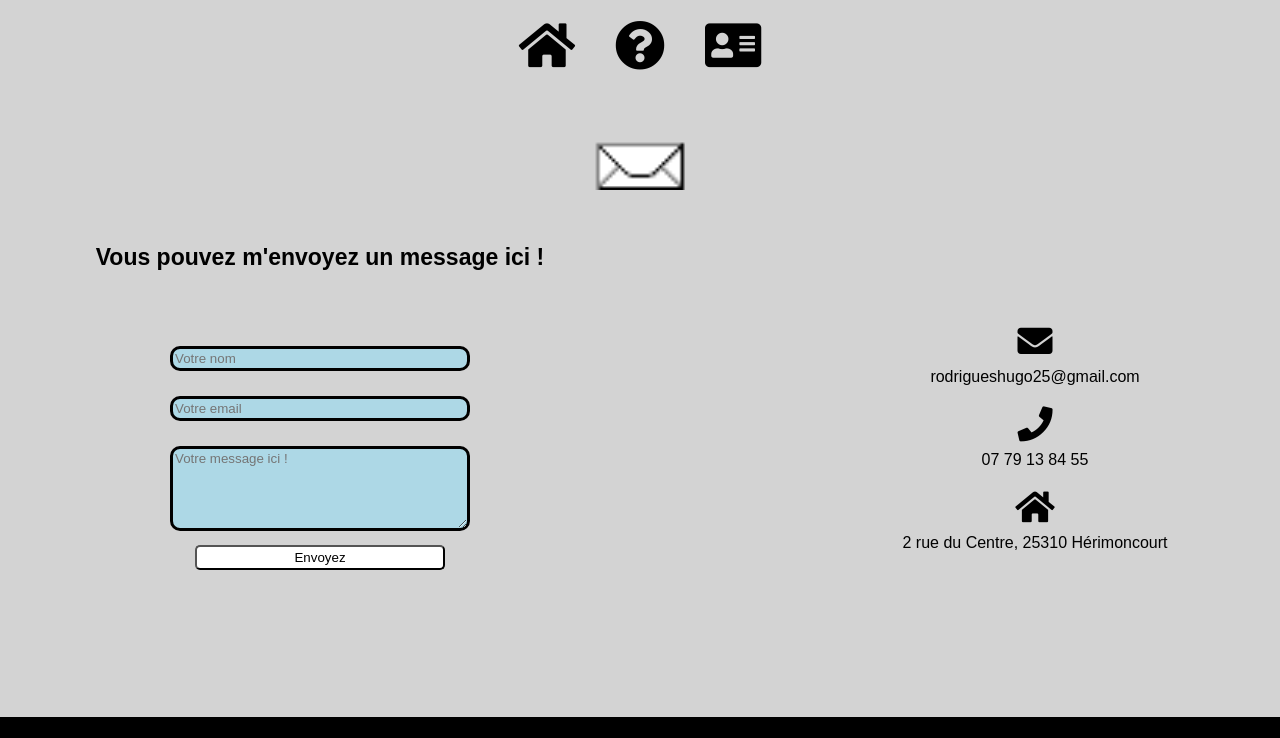
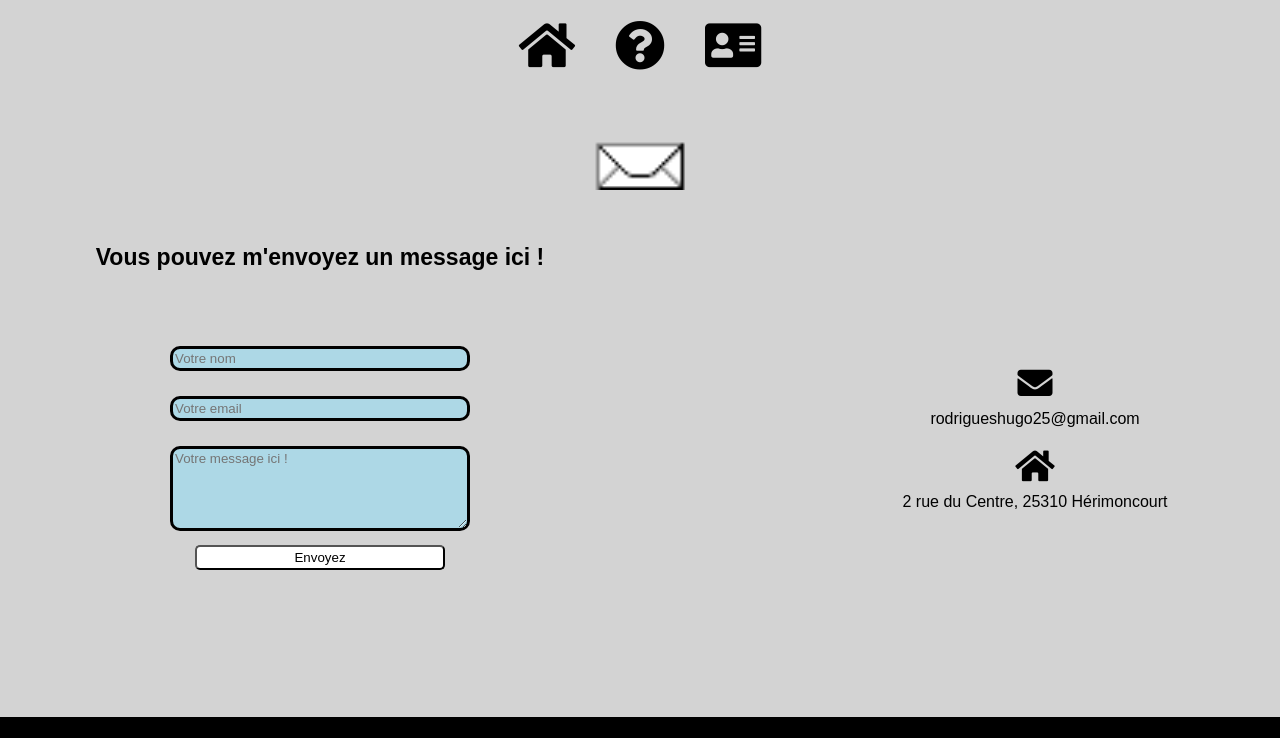
Before and after one commit to HugoRodrigues29/CV, a plain HTML site: page contact.html in a window 1280 px wide. Shown: the top 738 px of the page. Drawn offline with Linux system fonts and the light colour scheme.

Commit message:
Update contact.html

```diff
--- a/contact.html
+++ b/contact.html
@@ -46,8 +46,6 @@
     <div class="info-contact">
         <i class="fas fa-envelope"></i>
         <p class="monemail">rodrigueshugo25@gmail.com</p>
-        <i class="fas fa-phone"></i>
-        <p class="phone">07 79 13 84 55</p>
         <i class="fas fa-home"></i>
         <p class="maison">2 rue du Centre, 25310 Hérimoncourt</p>
     </div>
```
